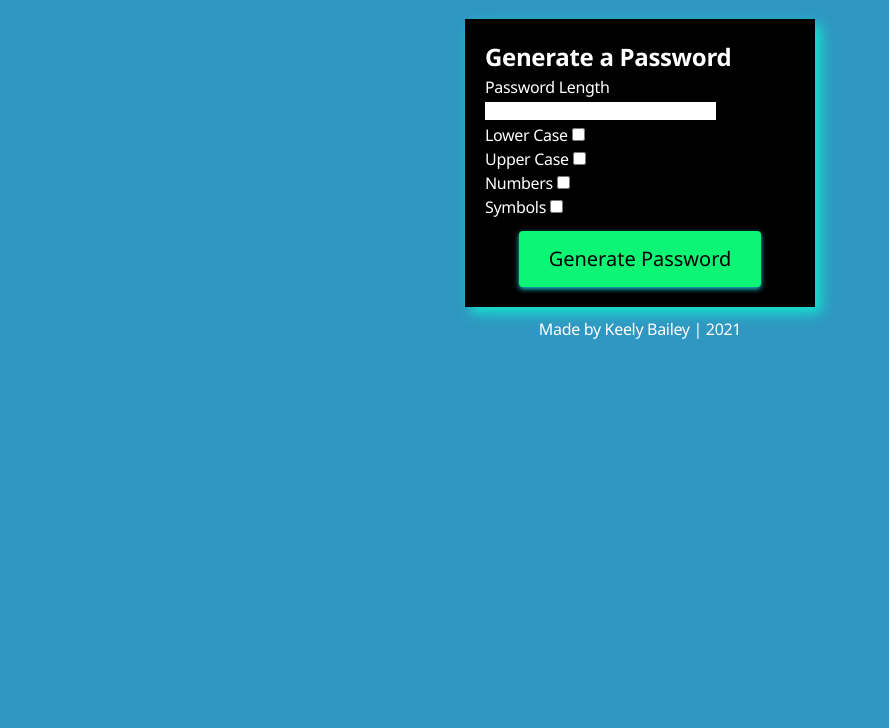
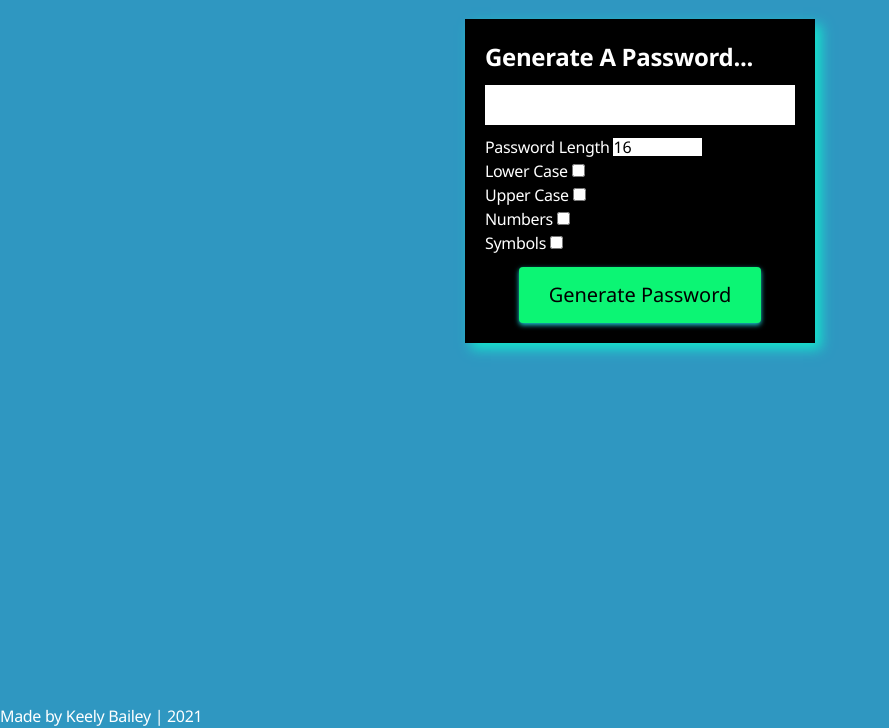
Before and after one commit to spacerambler/password-generator-homework, a plain HTML site: page index.html in a window 1280 px wide. Shown: the part 72-800 px from the top of the page, without its empty margins (0-889 px from the left). Drawn offline with Linux system fonts and the light colour scheme.

Commit message:
More css and index updates

```diff
--- a/index.html
+++ b/index.html
@@ -13,24 +13,24 @@
 
     <div class="container">
         <!--container for generator-->
-        <h2>Generate a Password</h2>
-       <div class="results-container">
-
+        <h2>Generate A Password...</h2>
+       <div class="password-container">
+            <span></span>
 
 
        </div>
     <div class="settings">
         <form>
             <label>Password Length</label>
-            <input type="number"><br>
+            <input type="number" id="length" min="8" max="128" value="16"><br>
             <label>Lower Case</label>
-            <input type="checkbox"><br>
+            <input type="checkbox" id="lowercase"><br>
             <label>Upper Case</label>
-            <input type="checkbox"><br>
+            <input type="checkbox" id="uppercase"><br>
             <label>Numbers</label>
-            <input type="checkbox"><br>
+            <input type="checkbox" id="numbers"><br>
             <label>Symbols</label>
-            <input type="checkbox"><br>
+            <input type="checkbox" id="symbols"><br>
         </form>
     </div>
        <button class="button">Generate Password</button>
--- a/stylesheet.css
+++ b/stylesheet.css
@@ -63,13 +63,17 @@ button {
 
 .password-container {
     background-color: var(--white);
-	padding: 20px;
+	margin-top: 10px;
+    margin-bottom: 10px;
+    padding: 20px;
 	width: 350px;
 	max-width: 100%;
+
 }
 
 /*style footer*/
 footer {
-    padding: 10px;
-    text-align: center;
+    position: fixed;
+    bottom: 0;
+    left: 0;
   }
```
